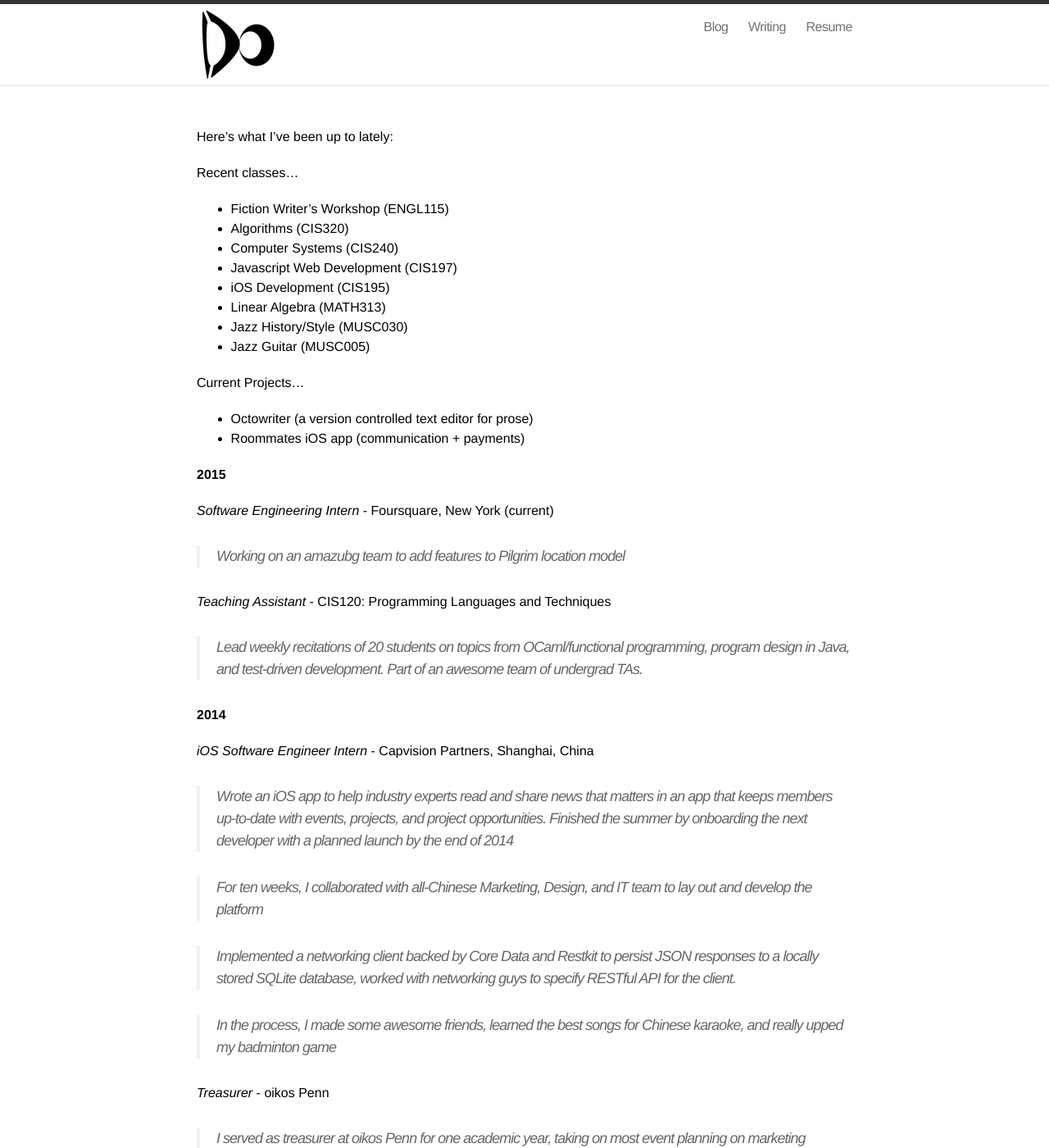
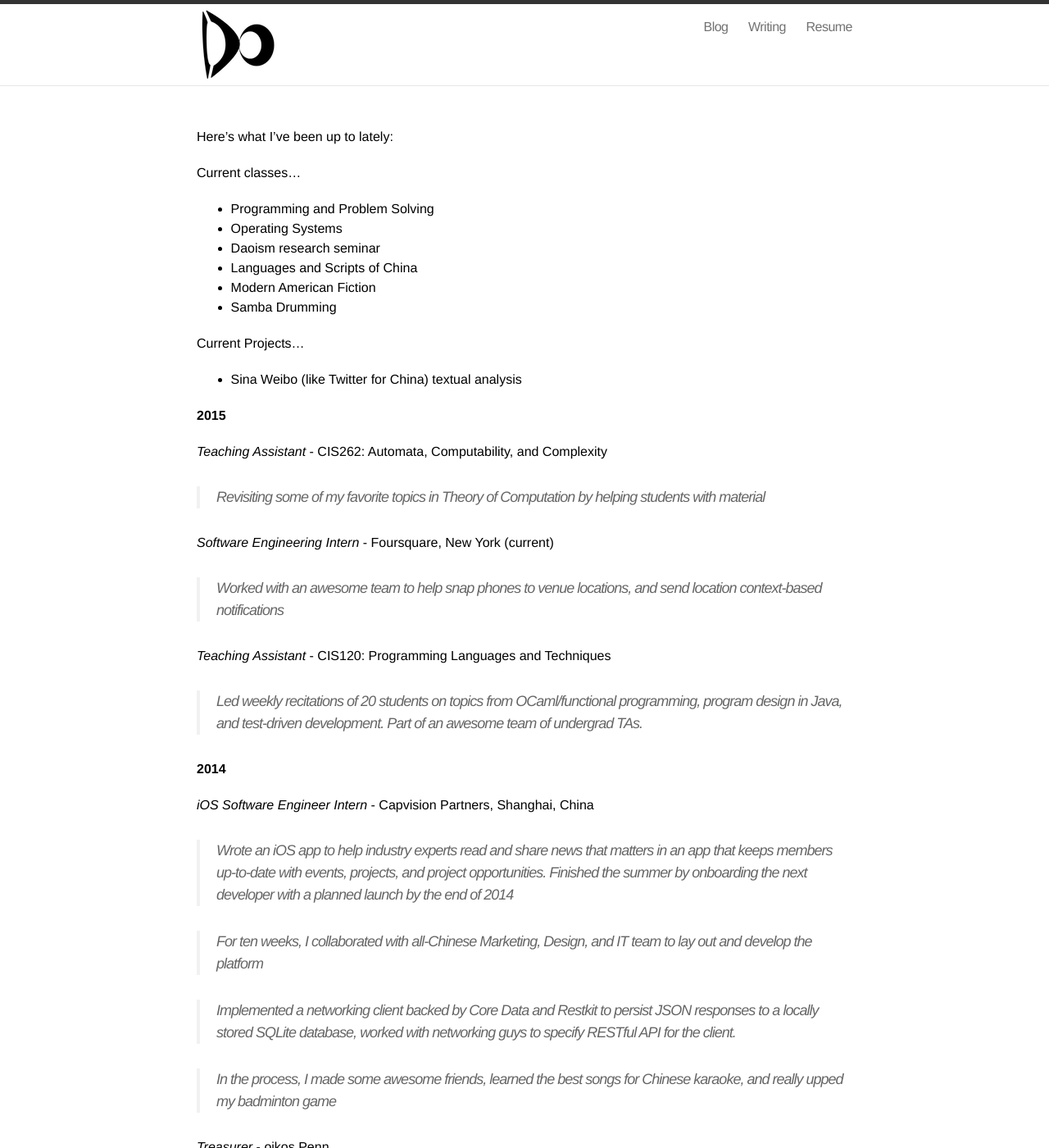
Before and after one commit to dericko/dericko.github.io, a Jekyll site: the page built from zabout.md, in a window 1280 px wide and 1400 px high. Shown: the whole window at 82% size. Built offline with Jekyll 4.4.1, drawn with Linux system fonts in a browser that asks for light colours.

Commit message:
update resume

```diff
--- a/zabout.md
+++ b/zabout.md
@@ -7,37 +7,35 @@ published: true
 
 Here's what I've been up to lately:
 
-Recent classes...
+Current classes...
 
-- Fiction Writer's Workshop (ENGL115)
+- Programming and Problem Solving
 
-- Algorithms (CIS320)
+- Operating Systems
 
-- Computer Systems (CIS240)
+- Daoism research seminar
 
-- Javascript Web Development (CIS197)
+- Languages and Scripts of China
 
-- iOS Development (CIS195)
+- Modern American Fiction
 
-- Linear Algebra (MATH313)
-
-- Jazz History/Style (MUSC030)
-
-- Jazz Guitar (MUSC005)
+- Samba Drumming
 
 
 Current Projects...
 
-- Octowriter (a version controlled text editor for prose)
-- Roommates iOS app (communication + payments)
+- Sina Weibo (like Twitter for China) textual analysis
 
 __2015__
 
+_Teaching Assistant_ - CIS262: Automata, Computability, and Complexity
+> Revisiting some of my favorite topics in Theory of Computation by helping students with material
+
 _Software Engineering Intern_ - Foursquare, New York (current)
-> Working on an amazubg team to add features to Pilgrim location model
+> Worked with an awesome team to help snap phones to venue locations, and send location context-based notifications
 
 _Teaching Assistant_ - CIS120: Programming Languages and Techniques
-> Lead weekly recitations of 20 students on topics from OCaml/functional programming, program design in Java, and test-driven development. Part of an awesome team of undergrad TAs.
+> Led weekly recitations of 20 students on topics from OCaml/functional programming, program design in Java, and test-driven development. Part of an awesome team of undergrad TAs.
 
 __2014__
 
```
